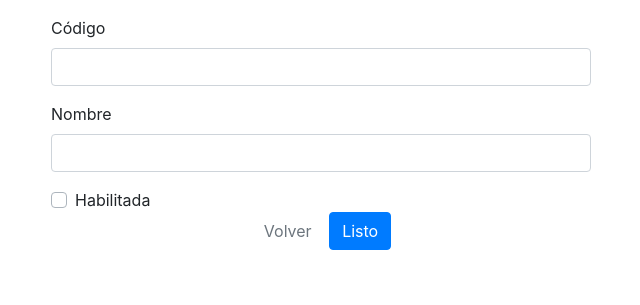
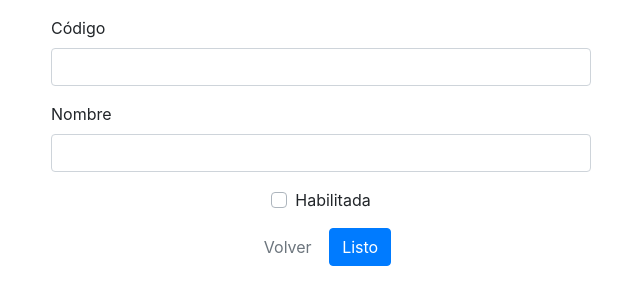
Before and after one commit to miguel-guzman/UNAPEC-CAJA, a Django app: template Django/Caja/templates/carreras/update.html in a window 1280 px wide. Shown: the part 122-427 px from the top of the page, without its empty margins (319-959 px from the left). Run offline with Django 3.2, Linux system fonts and the light colour scheme; the template is opened without the code that fills it, so the values that code supplies are empty; some libraries are stand-ins or nearby versions.

Commit message:
Minor spacing and position adjustments
Adjust spacing between form controls and the submit button and center checkbox elements horizontally.

```diff
--- a/Django/Caja/templates/carreras/update.html
+++ b/Django/Caja/templates/carreras/update.html
@@ -33,11 +33,11 @@
               <label for="carr_nomb">Nombre</label>
               <input class="form-control" type="text" name="carr_nomb" id="carr_nomb" maxlength="30" required value="{{ carrera.carr_nomb }}">
             </div>
-            <div class="custom-control custom-checkbox">
+            <div class="custom-control custom-checkbox text-center">
               <input class="custom-control-input" type="checkbox" name="carr_acti" id="carr_acti"{% if carrera.carr_acti %} checked{% endif %}>
               <label class="custom-control-label" for="carr_acti">Habilitada</label>
             </div>
-            <div class="text-center">
+            <div class="text-center my-3">
               <a class="btn text-secondary" href="{% url 'carreras' %}" role="button">Volver</a>
               <button type="submit" class="btn btn-primary ">Listo</button>
             </div>
--- a/Django/Caja/templates/formas_pago/create.html
+++ b/Django/Caja/templates/formas_pago/create.html
@@ -27,7 +27,7 @@
             {% csrf_token %}
             <div class="form-group">
               <label for="fpago_nomb">Nombre</label>
-              <input class="form-control" type="text" name="fpago_nomb" id="fpago_nomb" maxlength="30" required">
+              <input class="form-control" type="text" name="fpago_nomb" id="fpago_nomb" maxlength="30" required>
             </div>
             <div class="form-check" hidden>
               <input class="form-check-input" type="checkbox" name="fpago_acti" id="fpago_acti" checked>
@@ -35,7 +35,7 @@
                 Habilitada
               </label>
             </div>
-            <div class="text-center">
+            <div class="text-center mb-3">
               <a class="btn text-secondary" href="{% url 'formas_pago' %}" role="button">Volver</a>
               <button type="submit" class="btn btn-primary">Agregar</button>
             </div>
--- a/Django/Caja/templates/formas_pago/update.html
+++ b/Django/Caja/templates/formas_pago/update.html
@@ -29,11 +29,11 @@
               <label for="fpago_nomb">Nombre</label>
               <input class="form-control" type="text" name="fpago_nomb" id="fpago_nomb" maxlength="30" required value="{{ forma_pago.fpago_nomb }}">
             </div>
-            <div class="custom-control custom-checkbox">
+            <div class="custom-control custom-checkbox text-center">
               <input class="custom-control-input" type="checkbox" name="fpago_acti" id="fpago_acti"{% if forma_pago.fpago_acti %} checked{% endif %}>
               <label class="custom-control-label" for="fpago_acti">Habilitada</label>
             </div>
-            <div class="text-center">
+            <div class="text-center my-3">
               <a class="btn text-secondary" href="{% url 'formas_pago' %}" role="button">Volver</a>
               <button type="submit" class="btn btn-primary ">Listo</button>
             </div>
--- a/Django/Caja/templates/horarios/create.html
+++ b/Django/Caja/templates/horarios/create.html
@@ -43,7 +43,7 @@
                 Habilitado
               </label>
             </div>
-            <div class="text-center">
+            <div class="text-center mb-3">
               <a class="btn text-secondary" href="{% url 'horarios' %}" role="button">Volver</a>
               <button type="submit" class="btn btn-primary">Agregar</button>
             </div>
--- a/Django/Caja/templates/horarios/update.html
+++ b/Django/Caja/templates/horarios/update.html
@@ -37,11 +37,11 @@
               <label for="hor_sale">Hora de Salida</label>
               <input class="form-control" type="time" name="hor_sale" id="hor_sale" required value="{{ horario.hor_sale }}">
             </div>
-            <div class="custom-control custom-checkbox">
+            <div class="custom-control custom-checkbox text-center">
               <input class="custom-control-input" type="checkbox" name="hor_acti" id="hor_acti"{% if horario.hor_acti %} checked{% endif %}>
               <label class="custom-control-label" for="hor_acti">Habilitado</label>
             </div>
-            <div class="text-center">
+            <div class="text-center my-3">
               <a class="btn text-secondary" href="{% url 'horarios' %}" role="button">Volver</a>
               <button type="submit" class="btn btn-primary ">Listo</button>
             </div>
--- a/Django/Caja/templates/modos_pago/create.html
+++ b/Django/Caja/templates/modos_pago/create.html
@@ -27,7 +27,7 @@
             {% csrf_token %}
             <div class="form-group">
               <label for="mpago_nomb">Nombre</label>
-              <input class="form-control" type="text" name="mpago_nomb" id="mpago_nomb" maxlength="30" required">
+              <input class="form-control" type="text" name="mpago_nomb" id="mpago_nomb" maxlength="30" required>
             </div>
             <div class="form-group">
               <label for="mpago_cuot">Cuotas</label>
@@ -43,7 +43,7 @@
                 Habilitada
               </label>
             </div>
-            <div class="text-center">
+            <div class="text-center mb-3">
               <a class="btn text-secondary" href="{% url 'modos_pago' %}" role="button">Volver</a>
               <button type="submit" class="btn btn-primary">Agregar</button>
             </div>
--- a/Django/Caja/templates/modos_pago/update.html
+++ b/Django/Caja/templates/modos_pago/update.html
@@ -37,11 +37,11 @@
               <label for="mpago_inte">Interés (%)</label>
               <input class="form-control" type="number" name="mpago_inte" id="mpago_inte" min="0" max="100" required value="{{ modo_pago.mpago_inte|stringformat:'0.02f' }}">
             </div>
-            <div class="custom-control custom-checkbox">
+            <div class="custom-control custom-checkbox text-center">
               <input class="custom-control-input" type="checkbox" name="mpago_acti" id="mpago_acti"{% if modo_pago.mpago_acti %} checked{% endif %}>
               <label class="custom-control-label" for="mpago_acti">Habilitada</label>
             </div>
-            <div class="text-center">
+            <div class="text-center my-3">
               <a class="btn text-secondary" href="{% url 'modos_pago' %}" role="button">Volver</a>
               <button type="submit" class="btn btn-primary ">Listo</button>
             </div>
--- a/Django/Caja/templates/productos/create.html
+++ b/Django/Caja/templates/productos/create.html
@@ -39,7 +39,7 @@
                 Habilitado
               </label>
             </div>
-            <div class="text-center">
+            <div class="text-center mb-3">
               <a class="btn text-secondary" href="{% url 'productos' %}" role="button">Volver</a>
               <button type="submit" class="btn btn-primary">Agregar</button>
             </div>
--- a/Django/Caja/templates/productos/update.html
+++ b/Django/Caja/templates/productos/update.html
@@ -33,11 +33,11 @@
               <label for="prod_prec">Precio (RD$)</label>
               <input class="form-control" type="number" name="prod_prec" id="prod_prec" min="0" max="9999999999.99" required value="{{ producto.prod_prec|stringformat:'0.02f' }}">
             </div>
-            <div class="custom-control custom-checkbox">
+            <div class="custom-control custom-checkbox text-center">
               <input class="custom-control-input" type="checkbox" name="prod_acti" id="prod_acti"{% if producto.prod_acti %} checked{% endif %}>
               <label class="custom-control-label" for="prod_acti">Habilitado</label>
             </div>
-            <div class="text-center">
+            <div class="text-center my-3">
               <a class="btn text-secondary" href="{% url 'productos' %}" role="button">Volver</a>
               <button type="submit" class="btn btn-primary ">Listo</button>
             </div>
--- a/Django/Caja/templates/tipos_cliente/create.html
+++ b/Django/Caja/templates/tipos_cliente/create.html
@@ -27,7 +27,7 @@
             {% csrf_token %}
             <div class="form-group">
               <label for="tcli_nomb">Nombre</label>
-              <input class="form-control" type="text" name="tcli_nomb" id="tcli_nomb" maxlength="30" required">
+              <input class="form-control" type="text" name="tcli_nomb" id="tcli_nomb" maxlength="30" required>
             </div>
             <div class="form-check" hidden>
               <input class="form-check-input" type="checkbox" name="tcli_acti" id="tcli_acti" checked>
@@ -35,7 +35,7 @@
                 Habilitado
               </label>
             </div>
-            <div class="text-center">
+            <div class="text-center mb-3">
               <a class="btn text-secondary" href="{% url 'tipos_cliente' %}" role="button">Volver</a>
               <button type="submit" class="btn btn-primary">Agregar</button>
             </div>
--- a/Django/Caja/templates/tipos_cliente/update.html
+++ b/Django/Caja/templates/tipos_cliente/update.html
@@ -29,11 +29,11 @@
               <label for="tcli_nomb">Nombre</label>
               <input class="form-control" type="text" name="tcli_nomb" id="tcli_nomb" maxlength="30" required value="{{ tipo_cliente.tcli_nomb }}">
             </div>
-            <div class="custom-control custom-checkbox">
+            <div class="custom-control custom-checkbox text-center">
               <input class="custom-control-input" type="checkbox" name="tcli_acti" id="tcli_acti"{% if tipo_cliente.tcli_acti %} checked{% endif %}>
               <label class="custom-control-label" for="tcli_acti">Habilitado</label>
             </div>
-            <div class="text-center">
+            <div class="text-center my-3">
               <a class="btn text-secondary" href="{% url 'tipos_cliente' %}" role="button">Volver</a>
               <button type="submit" class="btn btn-primary ">Listo</button>
             </div>
--- a/Django/Caja/templates/tipos_documento/create.html
+++ b/Django/Caja/templates/tipos_documento/create.html
@@ -27,7 +27,7 @@
             {% csrf_token %}
             <div class="form-group">
               <label for="tdoc_nomb">Nombre</label>
-              <input class="form-control" type="text" name="tdoc_nomb" id="tdoc_nomb" maxlength="30" required">
+              <input class="form-control" type="text" name="tdoc_nomb" id="tdoc_nomb" maxlength="30" required>
             </div>
             <div class="form-check" hidden>
               <input class="form-check-input" type="checkbox" name="tdoc_acti" id="tdoc_acti" checked>
@@ -35,7 +35,7 @@
                 Habilitado
               </label>
             </div>
-            <div class="text-center">
+            <div class="text-center mb-3">
               <a class="btn text-secondary" href="{% url 'tipos_documento' %}" role="button">Volver</a>
               <button type="submit" class="btn btn-primary">Agregar</button>
             </div>
--- a/Django/Caja/templates/tipos_documento/update.html
+++ b/Django/Caja/templates/tipos_documento/update.html
@@ -29,11 +29,11 @@
               <label for="tdoc_nomb">Nombre</label>
               <input class="form-control" type="text" name="tdoc_nomb" id="tdoc_nomb" maxlength="30" required value="{{ tipo_documento.tdoc_nomb }}">
             </div>
-            <div class="custom-control custom-checkbox">
+            <div class="custom-control custom-checkbox text-center">
               <input class="custom-control-input" type="checkbox" name="tdoc_acti" id="tdoc_acti"{% if tipo_documento.tdoc_acti %} checked{% endif %}>
               <label class="custom-control-label" for="tdoc_acti">Habilitado</label>
             </div>
-            <div class="text-center">
+            <div class="text-center my-3">
               <a class="btn text-secondary" href="{% url 'tipos_documento' %}" role="button">Volver</a>
               <button type="submit" class="btn btn-primary ">Listo</button>
             </div>
```
